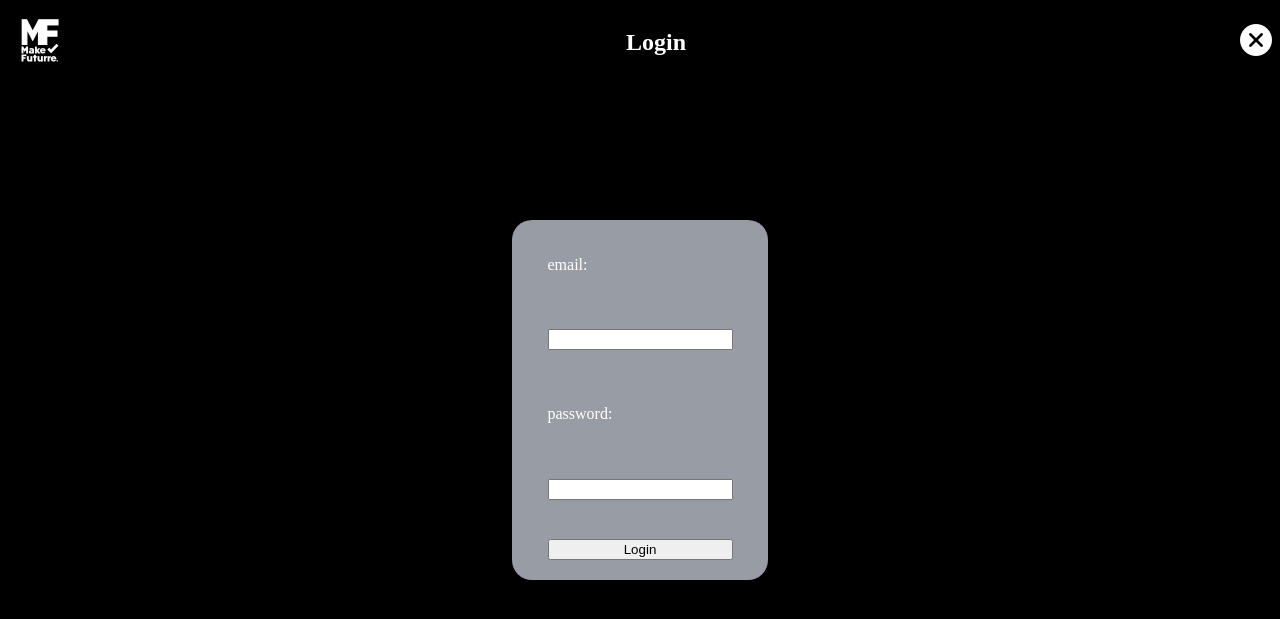
After one commit to samuel-poinama/MFTicket, a PHP site: page /view/Login.php in a window 1280 px wide. The commit adds this page. Shown: the top 619 px of the page. Run offline with PHP 8.4, Linux system fonts and the light colour scheme.

Commit message:
create login page

```diff
--- /dev/null
+++ b/assets/css/login.css
@@ -0,0 +1,13 @@
+#login {
+    background: #989ca5;
+    height: 45%;
+    width: 20%;
+    position: absolute;
+    top: 50%;
+    left: 50%;
+    transform: translate(-50%, -50%);
+    display: grid;
+    justify-content: space-around;
+    align-items: center;
+    border-radius: 20px;
+}
--- /dev/null
+++ b/assets/css/style.css
@@ -0,0 +1,4 @@
+body {
+    background: #000000;
+    color: #ffffff;
+}
--- /dev/null
+++ b/assets/css/topBar.css
@@ -0,0 +1,6 @@
+#top_bar {
+    display: flex;
+    justify-content: space-between;
+    align-items: center;
+    flex-direction: row;
+}
--- /dev/null
+++ b/view/Login.php
@@ -0,0 +1,21 @@
+<!DOCTYPE html>
+<html lang="en">
+<head>
+    <meta charset="UTF-8">
+    <title>Login</title>
+    <link href="/assets/css/style.css" rel="stylesheet">
+    <link href="/assets/css/login.css" rel="stylesheet">
+</head>
+<body>
+    <?php
+        include(__DIR__ . '/TopBar.php');
+    ?>
+    <form action="" method="post" id="login" >
+        <p>email:</p>
+        <input type="text">
+        <p>password:</p>
+        <input type="password">
+        <input type="submit" value="Login">
+    </form>
+</body>
+</html>
--- /dev/null
+++ b/view/TopBar.php
@@ -0,0 +1,8 @@
+<div>
+    <link rel="stylesheet" href="/assets/css/topBar.css">
+    <nav id="top_bar">
+        <a><img src="/assets/img/logo.jpg" alt="logo" width="64" /></a>
+        <h1>Login</h1>
+        <a><img src="/assets/img/cancel.png" width="32" /></a>
+    </nav>
+</div>
--- a/view/index.php
+++ b/view/index.php
@@ -3,6 +3,7 @@
 <head>
     <meta charset="UTF-8">
     <title>MFTicket</title>
+    <link rel="stylesheet" href="/assets/css/style.css">
 </head>
 <body>
     <h1>
```
Also changed, not shown: Router.php (+24 -2 lines), assets/img/cancel.png (added), assets/img/close_white.png (added), assets/img/logo.jpg (added).
